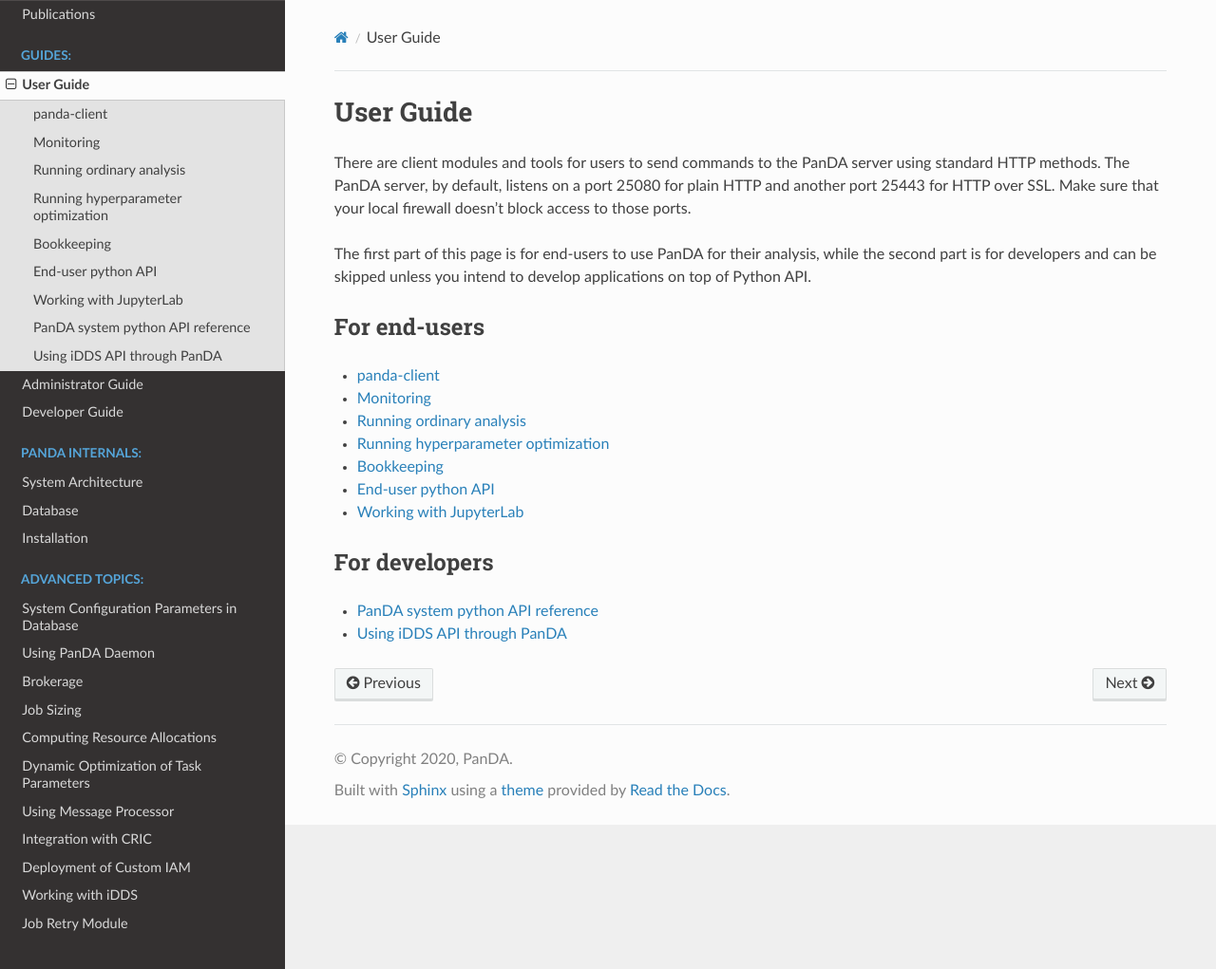
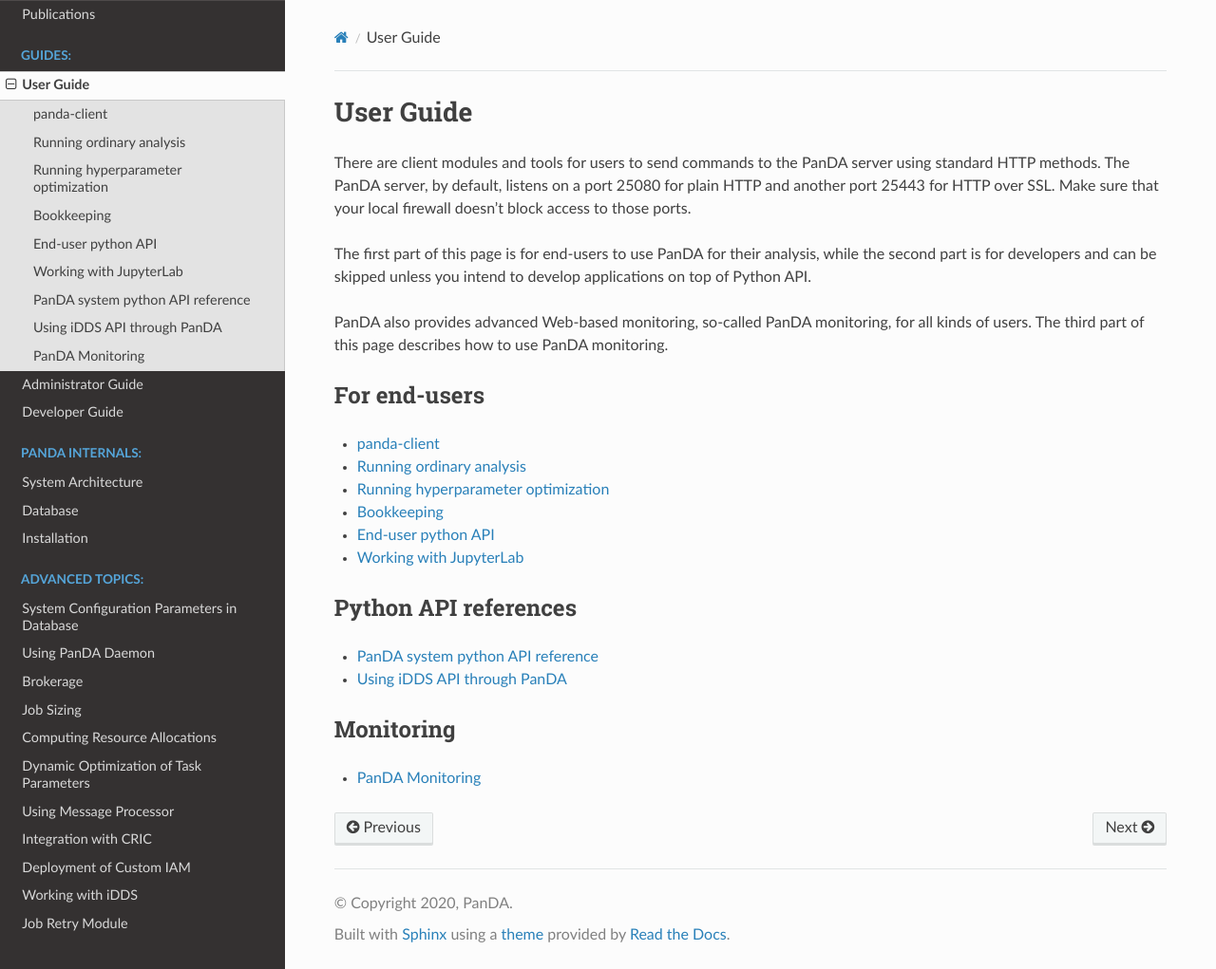
Before and after one commit to PanDAWMS/panda-docs, a Sphinx documentation site: the page built from docs/source/client/client.rst, in a window 1280 px wide and 1021 px high. Shown: the whole window at 95% size. Built offline with Sphinx 7.4.7 and the Read the Docs theme 2.0.0, drawn with Linux system fonts in a browser that asks for light colours.

Commit message:
fixed warning

```diff
--- a/docs/source/client/client.rst
+++ b/docs/source/client/client.rst
@@ -10,6 +10,9 @@
 while the second part is for developers and can be skipped unless you
 intend to develop applications on top of Python API.
 
+PanDA also provides advanced Web-based monitoring, so-called PanDA monitoring, for all kinds of users.
+The third part of this page describes how to use PanDA monitoring.
+
 For end-users
 ==============
 
@@ -17,14 +20,13 @@
    :maxdepth: 1
 
    panda-client
-   monitoring
    prun
    phpo
    pbook
    notebooks/python.ipynb
    jupyter
 
-For developers
+Python API references
 ==========================
 
 .. toctree::
@@ -32,3 +34,11 @@
 
    rest
    rest_idds
+
+Monitoring
+==================
+
+.. toctree::
+   :maxdepth: 1
+
+   monitoring
```
Also changed, not shown: docs/source/client/monitoring.rst (+4 -4 lines).
